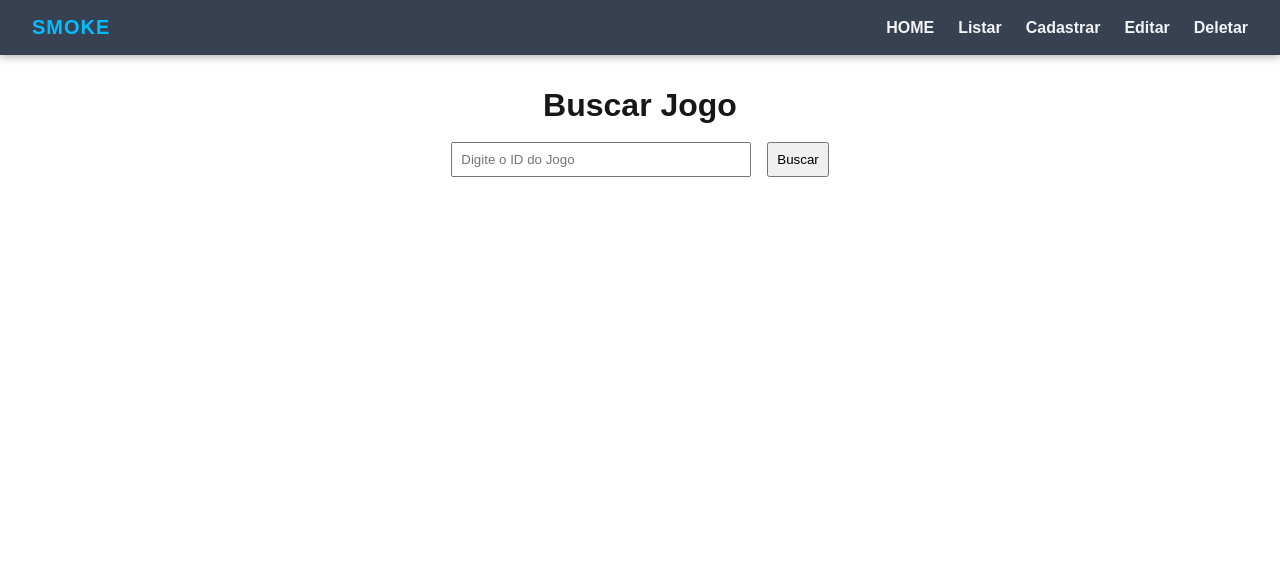
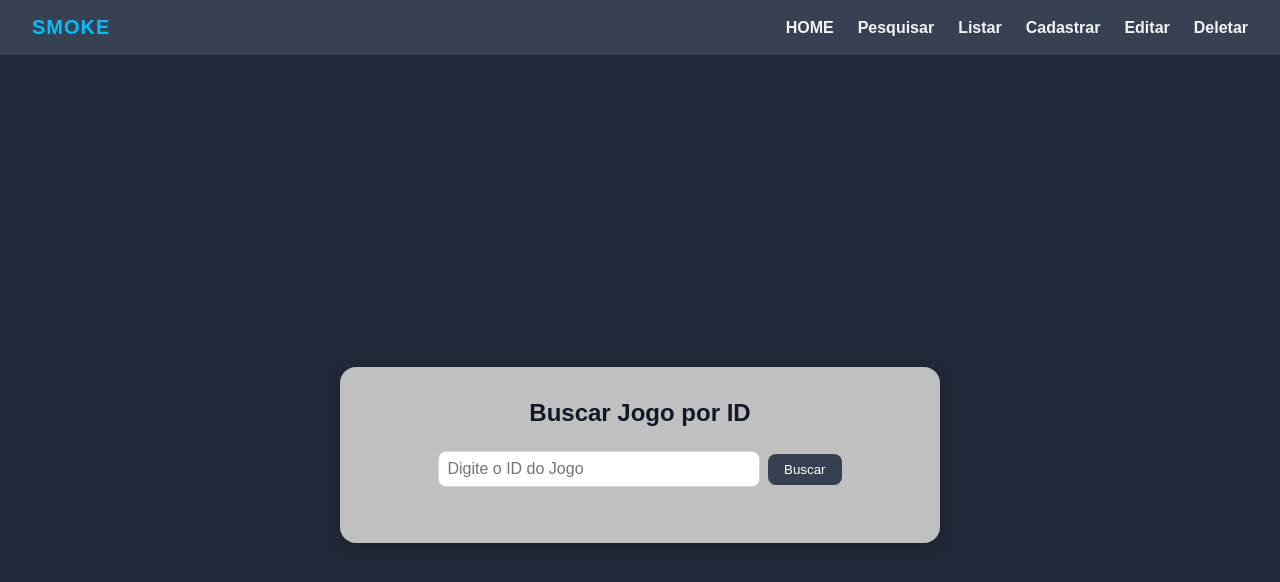
Before and after one commit to GuiKre/Smoke, a Next.js app in the folder Smoke/smoke-next/: page /game/getid in a window 1280 px wide. Shown: the top 582 px of the page. Built offline with nearby package versions, Linux system fonts and the light colour scheme.

Commit message:
Embelezamento geral

```diff
--- a/Smoke/smoke-next/app/game/delete/page.tsx
+++ b/Smoke/smoke-next/app/game/delete/page.tsx
@@ -16,10 +16,10 @@ export default function DeleteGame() {
 
       if (!resposta.ok) throw new Error('Erro ao deletar jogo');
 
-      setMensagem('Jogo deletado com sucesso!');
+      setMensagem('🎉 Jogo deletado com sucesso!');
       setId('');
     } catch (err: any) {
-      setMensagem(err.message);
+      setMensagem(`⚠️ ${err.message}`);
     }
   };
 
--- a/Smoke/smoke-next/app/game/getid/page.tsx
+++ b/Smoke/smoke-next/app/game/getid/page.tsx
@@ -1,14 +1,15 @@
-"use client";
+'use client';
 
 import { useState } from 'react';
 
 type Game = {
   id: number;
   nome: string;
-  tipo: string;
+  genero: string;
+  desenvolvedor: string;
 };
 
-export default function Home() {
+export default function BuscarPorId() {
   const [input, setInput] = useState<string>('');
   const [game, setGame] = useState<Game | null>(null);
   const [erro, setErro] = useState<string>('');
@@ -19,7 +20,7 @@ export default function Home() {
     setGame(null);
 
     try {
-      const resposta = await fetch(`http://localhost:5124/api/game/${input}`);
+      const resposta = await fetch(`http://localhost:5016/api/games/${input}`);
 
       if (!resposta.ok) {
         throw new Error('Jogo não encontrado.');
@@ -30,39 +31,108 @@ export default function Home() {
       setGame({
         id: dados.id,
         nome: dados.nome,
-        tipo: dados.tipo,
+        genero: dados.genero,
+        desenvolvedor: dados.desenvolvedor,
       });
 
     } catch (err: any) {
-      setErro(err.message);
+      setErro(`⚠️ ${err.message}`);
     }
   };
 
   return (
-    <div style={{ padding: '2rem', fontFamily: 'Arial', textAlign: 'center' }}>
-      <h1>Buscar Jogo</h1>
-      <br/>
-      <form onSubmit={buscarGame}>
+    <div
+      style={{
+        minHeight: '100vh',
+        background: '#1f2937',
+        display: 'flex',
+        justifyContent: 'center',
+        alignItems: 'center',
+        padding: '2rem',
+        fontFamily: 'Arial, sans-serif',
+      }}
+    >
+      <div
+        style={{
+          background: '#C0C0C0',
+          padding: '2rem',
+          borderRadius: '1rem',
+          boxShadow: '0 4px 12px rgba(0, 0, 0, 0.1)',
+          width: '100%',
+          maxWidth: '600px',
+          textAlign: 'center',
+        }}
+      >
+        <h1 style={{ fontSize: '1.5rem', marginBottom: '1.5rem', color: '#111827' }}>
+          Buscar Jogo por ID
+        </h1>
+
+        <form onSubmit={buscarGame} style={{ marginBottom: '1.5rem' }}>
           <input
             type="text"
             placeholder="Digite o ID do Jogo"
             value={input}
             onChange={(e) => setInput(e.target.value)}
-          style={{ padding: '0.5rem', width: '300px' }}
+            style={{
+              padding: '0.5rem',
+              width: '60%',
+              borderRadius: '0.5rem',
+              border: '1px solid #d1d5db',
+              fontSize: '1rem',
+            }}
           />
-        <button type="submit" style={{ padding: '0.5rem', marginLeft: '1rem' }}>
+          <button
+            type="submit"
+            style={{
+              padding: '0.5rem 1rem',
+              marginLeft: '0.5rem',
+              backgroundColor: '#374151',
+              color: '#fff',
+              border: 'none',
+              borderRadius: '0.5rem',
+              cursor: 'pointer',
+            }}
+          >
             Buscar
           </button>
         </form>
 
-      {erro && <p style={{ color: 'red', marginTop: '30px' }}>{erro}</p>}
+        {erro && (
+          <p style={{ color: '#ef4444', fontWeight: 'bold', marginTop: '1rem' }}>{erro}</p>
+        )}
 
         {game && (
-        <div style={{ marginTop: '2rem' }}>
-          <h2>#{game.id} - {game.nome}</h2>
-          <p>{game.tipo}</p>
+          <table
+  style={{
+    width: '100%',
+    borderCollapse: 'collapse',
+    marginTop: '1rem',
+    backgroundColor: '#f9fafb', // fundo claro
+    borderRadius: '0.5rem',
+    overflow: 'hidden',
+    color: '#111827', // letras escuras
+  }}
+>
+  <thead>
+    <tr style={{ backgroundColor: '#d1d5db' }}>
+      <th style={{ padding: '0.75rem' }}>ID</th>
+      <th style={{ padding: '0.75rem' }}>Nome</th>
+      <th style={{ padding: '0.75rem' }}>Gênero</th>
+      <th style={{ padding: '0.75rem' }}>Desenvolvedor</th>
+    </tr>
+  </thead>
+  <tbody>
+    <tr style={{ textAlign: 'center' }}>
+      <td style={{ padding: '0.75rem' }}>{game.id}</td>
+      <td style={{ padding: '0.75rem' }}>{game.nome}</td>
+      <td style={{ padding: '0.75rem' }}>{game.genero}</td>
+      <td style={{ padding: '0.75rem' }}>{game.desenvolvedor}</td>
+    </tr>
+  </tbody>
+</table>
+
+        )}
       </div>
-      )}
     </div>
   );
 }
--- a/Smoke/smoke-next/app/game/navbar.tsx
+++ b/Smoke/smoke-next/app/game/navbar.tsx
@@ -23,6 +23,7 @@ export default function Navbar() {
       </div>
       <div style={{ display: 'flex', gap: '1.5rem' }}>
         <NavLink href="/" text="HOME" />
+        <NavLink href="/game/getid" text="Pesquisar" />
         <NavLink href="/game/get" text="Listar" />
         <NavLink href="/game/post" text="Cadastrar" />
         <NavLink href="/game/put" text="Editar" />
```
Also changed, not shown: Smoke/smoke-next/app/game/get/page.tsx (+43 -23 lines), 24 other files (tests, documents, lock files or other folders). Lines whose indentation alone changed are shown as unchanged.
